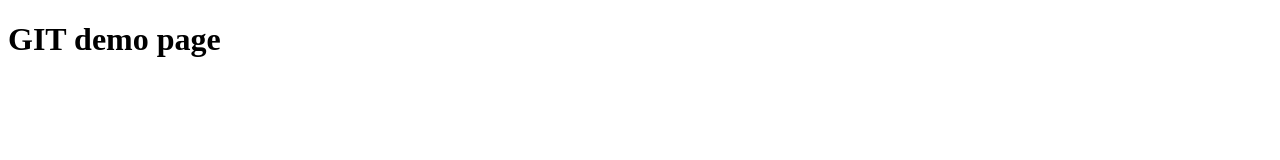
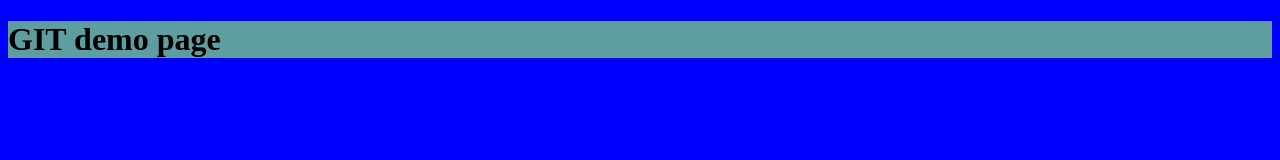
Before and after one commit to Danijoz/GIT, a plain HTML site: page index.html in a window 1280 px wide. Drawn offline with Linux system fonts and the light colour scheme.

Commit message:
Basic syles

```diff
--- a/index.html
+++ b/index.html
@@ -5,6 +5,7 @@
         <meta name="viewport" content="width=device-width, initial-scale=1.0">
         <meta http-equiv="X-UA-Compatible" content="ie=edge">
         <title>Document</title>
+        <link rel="stylesheet" href="styles.css">
     </head>
 <body>
     <h1>GIT demo page</h1>
--- /dev/null
+++ b/styles.css
@@ -0,0 +1,6 @@
+body{
+background-color: blue;
+}
+h1{
+background-color: cadetblue;
+}
```
Also changed, not shown: 2 other files.
